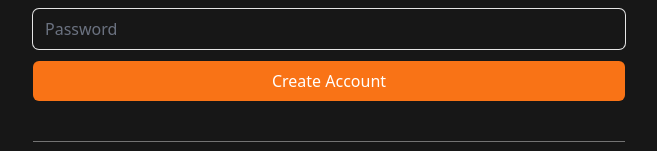
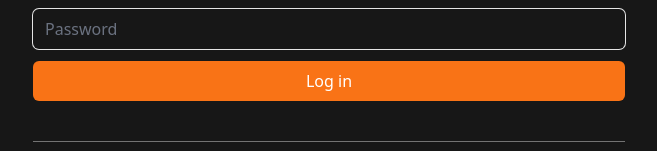
Before and after one commit to Engineer88/carrot-market-reloaded, a Next.js app: page /login in a window 1280 px wide. Shown: the part 183-334 px from the top of the page, without its empty margins (311-968 px from the left). Built offline with nearby package versions, Linux system fonts and the light colour scheme.

Commit message:
study at company

```diff
--- /dev/null
+++ b/app/api/users/route.ts
@@ -0,0 +1,16 @@
+import { NextRequest } from "next/server";
+
+
+export async function GET(request : NextRequest){
+    console.log(request);
+    return Response.json(
+        {
+            ok:true,
+        }
+    );
+}
+
+export async function POST(request : NextRequest){
+    const data = await request.json();
+    return Response.json(data);
+}
--- /dev/null
+++ b/app/login/action.ts
@@ -0,0 +1,8 @@
+"use server";
+
+export async function handleForm(prevState:any, formData : FormData){
+    console.log(prevState);
+    return {
+        errors:["wrong password","pass word too short",],
+    };
+  }
--- a/app/login/page.tsx
+++ b/app/login/page.tsx
@@ -1,24 +1,30 @@
+"use client";
+
 import FormButton from "@/components/form-btn";
 import FormInput from "@/components/form-input";
 import SocialLogin from "@/components/social-login";
+import { useFormState } from "react-dom";
+import { handleForm } from "./action";
 
 export default function Login() {
+  const [state, action] = useFormState(handleForm, null);
   return (
     <div className="flex flex-col gap-10 py-8 px-6">
       <div className="flex flex-col gap-2 *:font-medium">
         <h1 className="text-2xl">안녕하세요!</h1>
         <h2 className="text-xl">Log in with email and password</h2>
       </div>
-      <form className="flex flex-col gap-3">
-        <FormInput type="email" required placeholder="Email" errors={[]} />
+      <form action={action} className="flex flex-col gap-3">
+        <FormInput name="email" type="email" required placeholder="Email" errors={[]} />
         <FormInput
+          name="password"
           type="password"
           required
           placeholder="Password"
-          errors={[]}
+          errors={state?.errors ?? []}
         />
 
-        <FormButton loading={false} text="Create Account" />
+        <FormButton text="Log in" />
       </form>
       <SocialLogin />
     </div>
--- a/components/form-btn.tsx
+++ b/components/form-btn.tsx
@@ -1,15 +1,20 @@
+"use client";
+
+import { useFormStatus } from "react-dom";
+
 interface FormButtonProps {
-  loading: boolean;
+
   text: string;
 }
 
-export default function FormButton({ loading, text }: FormButtonProps) {
+export default function FormButton({ text }: FormButtonProps) {
+  const {pending} = useFormStatus();
   return (
     <button
-      disabled={loading}
+      disabled={pending}
       className="primary-btn h-10 disabled:bg-neutral-500"
     >
-      {loading ? "Loading......" : text}
+      {pending ? "Loading......" : text}
     </button>
   );
 }
--- a/components/form-input.tsx
+++ b/components/form-input.tsx
@@ -3,6 +3,7 @@ interface FormInputProps {
   placeholder: string;
   required: boolean;
   errors: string[];
+  name : string;
 }
 
 export default function FormInput({
@@ -10,10 +11,12 @@ export default function FormInput({
   placeholder,
   required,
   errors,
+  name,
 }: FormInputProps) {
   return (
     <div className="flex flex-col gap-2">
       <input
+        name={name}
         className="bg-transparent rounded-md w-full h-10 focus:outline-none ring-1 focus:ring-4 transition ring-neutral-200 focus:ring-orange-500 border-none"
         type={type}
         placeholder={placeholder}
--- a/package.json
+++ b/package.json
@@ -19,10 +19,11 @@
     "@types/node": "^20",
     "@types/react": "^18",
     "@types/react-dom": "^18",
+    "autoprefixer": "^10.4.20",
     "eslint": "^8",
     "eslint-config-next": "14.2.23",
-    "postcss": "^8",
-    "tailwindcss": "^3.4.1",
+    "postcss": "^8.5.1",
+    "tailwindcss": "^3.4.17",
     "typescript": "^5"
   }
 }
```
Also changed, not shown: 1 other file (tests, documents, lock files or other folders).
